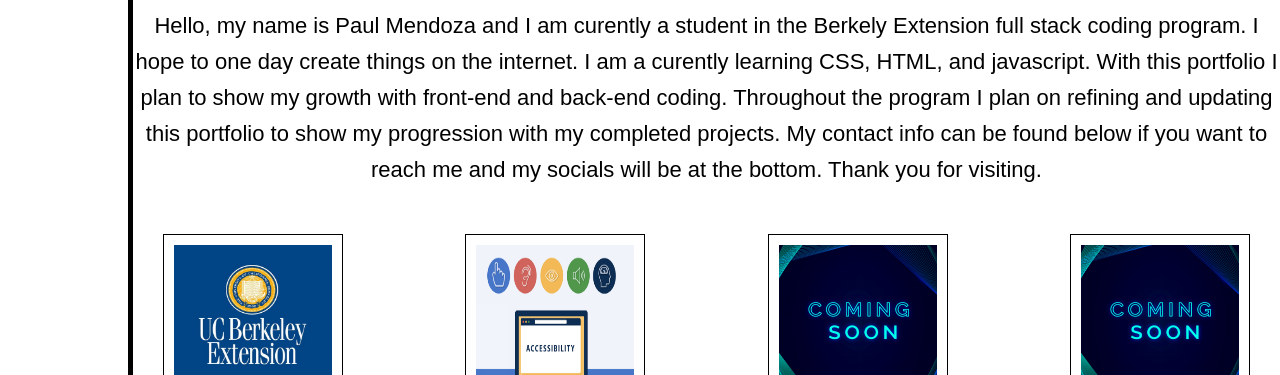
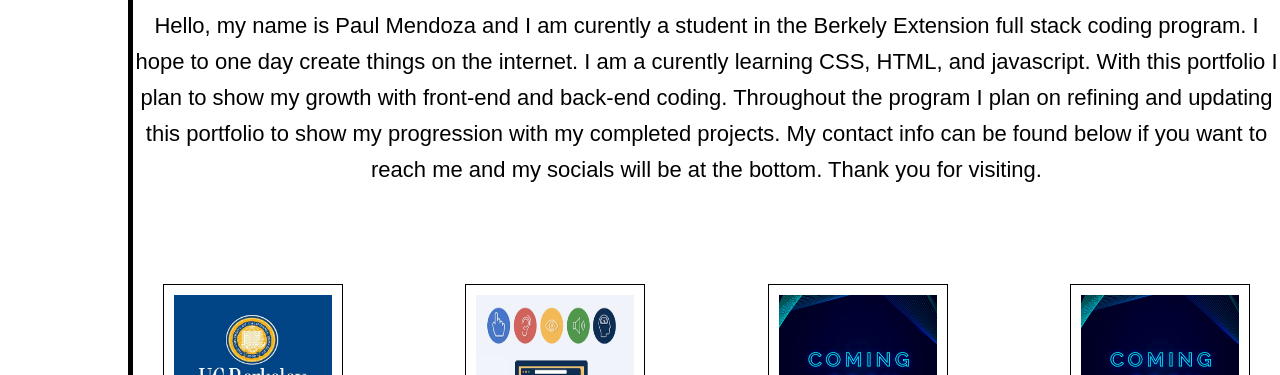
Before and after one commit to pvmend/portfolio-from-scratch, a plain HTML site: page index.html in a window 1280 px wide. Shown: the part 497-872 px from the top of the page. Drawn offline with Linux system fonts and the light colour scheme.

Commit message:
final push

```diff
--- a/Assets/css/style.css
+++ b/Assets/css/style.css
@@ -3,12 +3,14 @@
 
   } */
 
+  /* name in white */
 h1 {
     color: aliceblue;
     font-size: 150%;
     margin-left: 10px;
 
 }
+/* header display */
 header {
     width: 100vw;
     display: flex;
@@ -19,12 +21,7 @@ header {
     background-color: #13293d;
     color: #fff;
   }
-/* body {
-    display: flex;
-    flex-direction: column;
-    line-height: 1.5;
-    font-size: 18px;
-  } */
+
 body div img{
     object-fit: fill;
     height: 150px;
@@ -79,10 +76,12 @@ h2{
 
     display: flex;
     justify-content: space-between;
+    margin-top: 50px;
 
 
 }
 .card {
+
     border-style: solid;
     border-width: 1px;
     padding: 10px;
@@ -107,13 +106,6 @@ aside{
 }
 
 
-/* .vertical {
-    display: flex;
-    flex-wrap: wrap;
-    margin-left: 10%;
-    border-left: 5px solid black;
-    height: 650px;
-} */
 
 #contact ul{
     margin-left: 10%;
@@ -153,22 +145,5 @@ footer{
         background-color: green;
     }
 
-    /* main{
-        max-width: 500px;
-    }
-    */
 
 }
- /* @media screen and (max-width: 768px) {
-    footer ul li {
-
-        color: #fff;
-    }
-
- } */
-/* body div {
-    width: 400px;
-    padding: 10px;
-    border: 5px white;
-    margin: 0;
-  } */
```
Also changed, not shown: index.html (+2 -1 lines).
